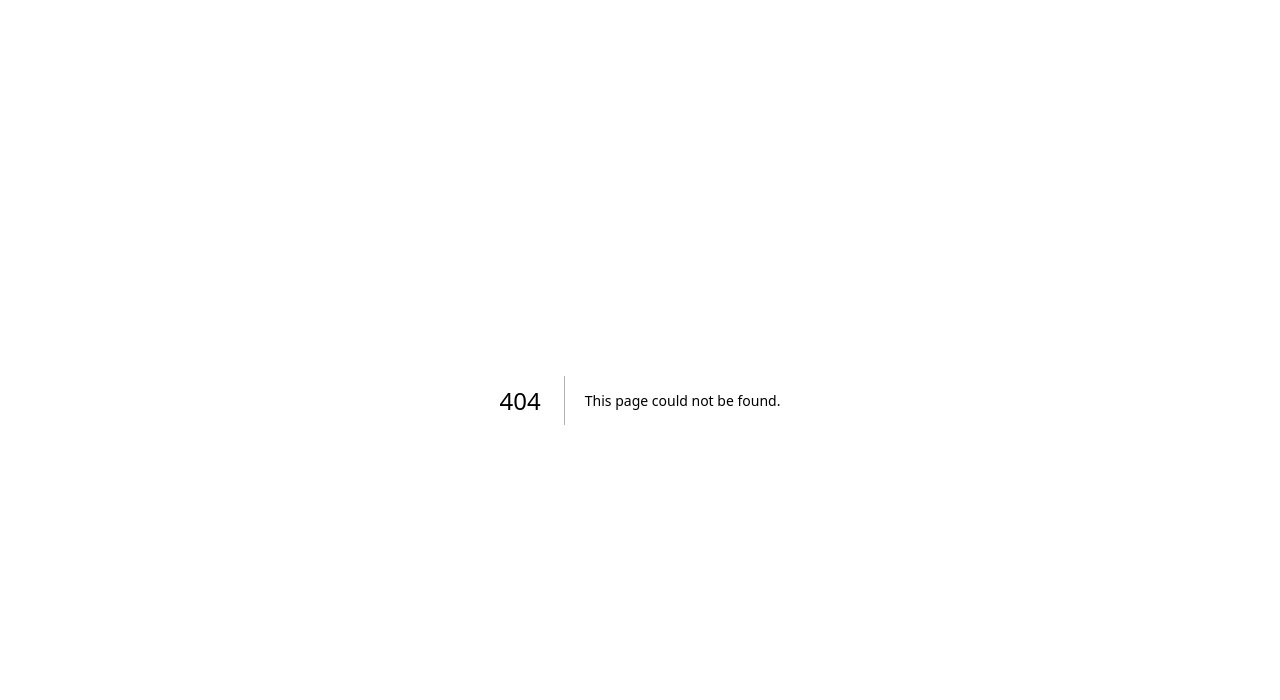
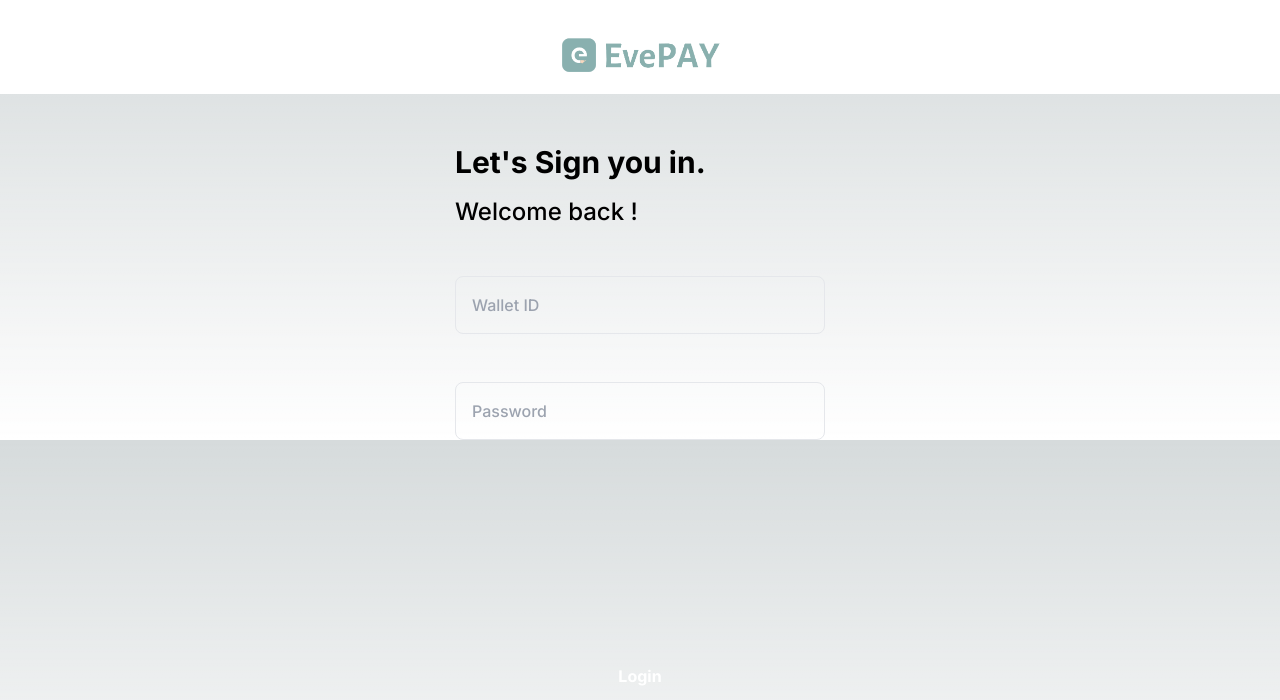
Before and after one commit to doodledaron/evepay_next, a Next.js app: page /login in a window 1280 px wide. Before the commit this address had no page. Shown: the top 700 px of the page. Built offline with nearby package versions, Linux system fonts and the light colour scheme.

Commit message:
login and nav

```diff
--- a/app/layout.tsx
+++ b/app/layout.tsx
@@ -1,6 +1,7 @@
 import type { Metadata } from "next";
 import { Inter } from "next/font/google";
 import "./globals.css";
+import Navbar from "../components/Navigation/Navigation";
 
 const inter = Inter({ subsets: ["latin"] });
 
@@ -16,7 +17,12 @@ export default function RootLayout({
 }>) {
   return (
     <html lang="en">
-      <body className={inter.className}>{children}</body>
+      <body className={inter.className}>
+        <main className="max-w-[450px] mx-auto px-10">
+          <Navbar />
+          <div className="pt-36">{children}</div>
+        </main>
+      </body>
     </html>
   );
 }
--- /dev/null
+++ b/app/login/page.tsx
@@ -0,0 +1,20 @@
+// import BackButton from "@/components/Button/back-button";
+import NextButton from "../../components/Button/next-button";
+import LoginFields from "../../components/InputField/login-fields";
+
+export default function Home() {
+  return (
+    <div className="flex flex-col mt-0 ">
+      {/* <BackButton /> */}
+
+      <p className="font-bold text-3xl">Let's Sign you in.</p>
+      <p className="text-gray text-2xl mt-4 font-medium">Welcome back !</p>
+
+      <div>
+        <LoginFields />
+      </div>
+
+      <NextButton urlLink="/WalletCheck" buttonText="Login" />
+    </div>
+  );
+}
--- /dev/null
+++ b/components/InputField/login-fields.tsx
@@ -0,0 +1,35 @@
+// import { Icon } from "@iconify/react";
+import React, { useState } from "react";
+
+const LoginFields = () => {
+  return (
+    <div>
+      <div className="mt-12 flex items-center border border-gray rounded-lg p-4">
+        {/* <Icon
+          icon="fa6-solid:wallet"
+          style={{ color: "#72ACA9", fontSize: "24px" }}
+          className="mx-3 mr-4"
+        /> */}
+        <input
+          type="text"
+          placeholder="Wallet ID"
+          className="flex-1 outline-none bg-transparent font-medium"
+        />
+      </div>
+      <div className="mt-12 flex items-center border border-gray rounded-lg p-4">
+        {/* <Icon
+          icon="mdi:password"
+          style={{ color: "#72ACA9", fontSize: "24px" }}
+          className="mx-3  mr-4"
+        /> */}
+        <input
+          type="password"
+          placeholder="Password"
+          className="flex-1 outline-none bg-transparent font-medium"
+        />
+      </div>
+    </div>
+  );
+};
+
+export default LoginFields;
--- /dev/null
+++ b/components/Navigation/Navigation.tsx
@@ -0,0 +1,24 @@
+import Image from 'next/image';
+import Link from 'next/link';
+
+const Navbar = () => {
+    return (
+        <nav className="w-full fixed top-0 left-0 py-4 bg-white z-10 pt-8">
+            <div className="max-w-[1500px] mx-auto px-6">
+                <div className="flex justify-center items-center">
+                    <Link href="/">
+                        <Image
+                            src="/logo.png"
+                            sizes="(max-width: 768px) 100vw, (max-width: 1200px) 50vw, 100vw"
+                            alt="EvPay logo"
+                            width={167}
+                            height={55.67}
+                        />
+                    </Link>
+                </div>
+            </div>
+        </nav>
+    )
+}
+
+export default Navbar;
--- /dev/null
+++ b/components/Navigation/payment-layout.tsx
@@ -0,0 +1,22 @@
+import React from 'react'
+// import { Icon } from "@iconify/react";
+
+const PaymentLayout = () => {
+    return (
+        <div className="flex flex-col mt-0 items-center">
+            <div className='flex flex-row space-x-3 justify-between items-center'>
+                {/* <Icon
+                    icon="solar:wallet-outline"
+                    style={{ color: "#72ACA9", fontSize: "28px" }}
+                /> */}
+
+                <h1 className='text-center font-semibold text-lg'><strong>Maschain Wallet</strong></h1>
+            </div>
+
+            <p className='text-center font-semibold text-gray text-sm'>#M1242673</p>
+
+        </div>
+    )
+}
+
+export default PaymentLayout
```
